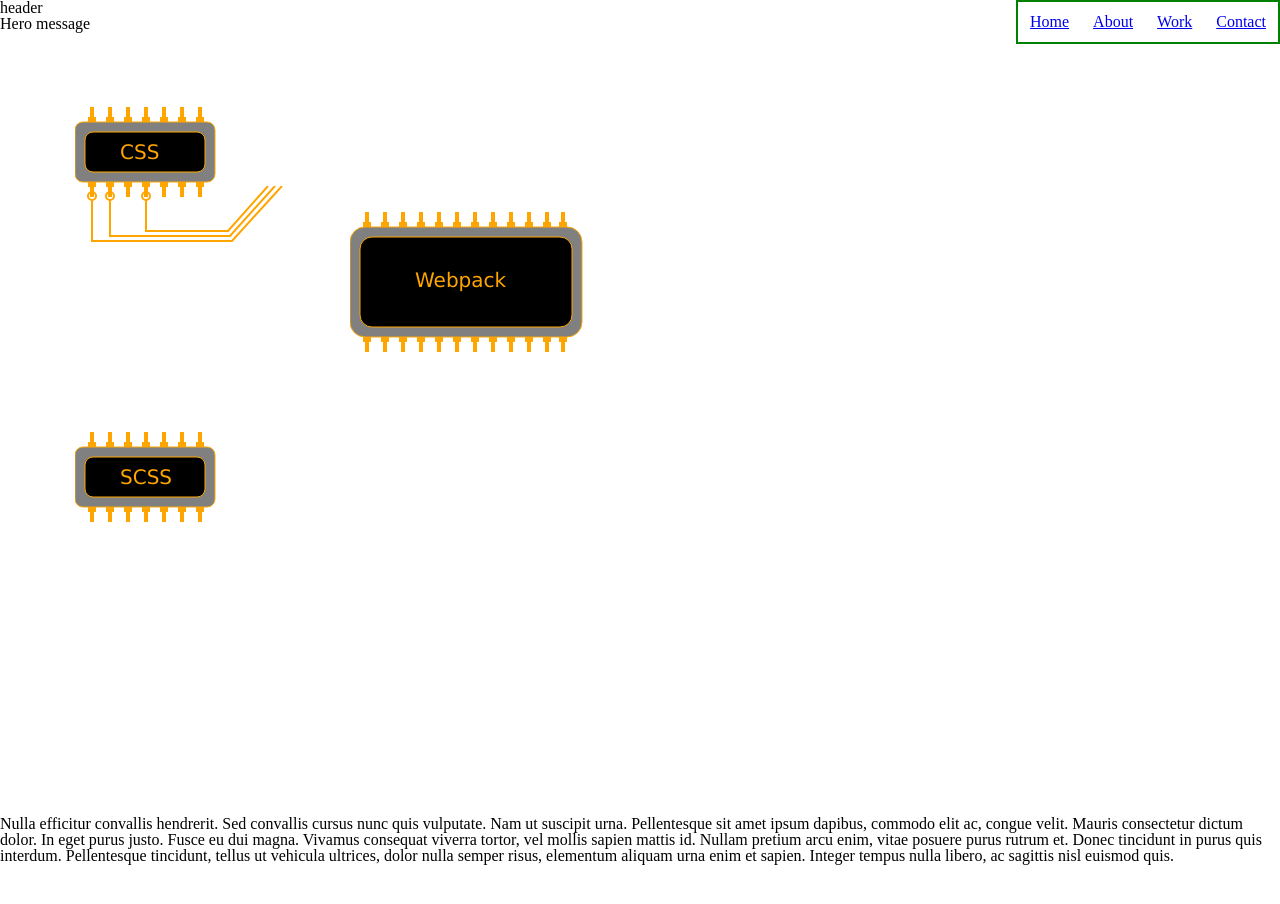
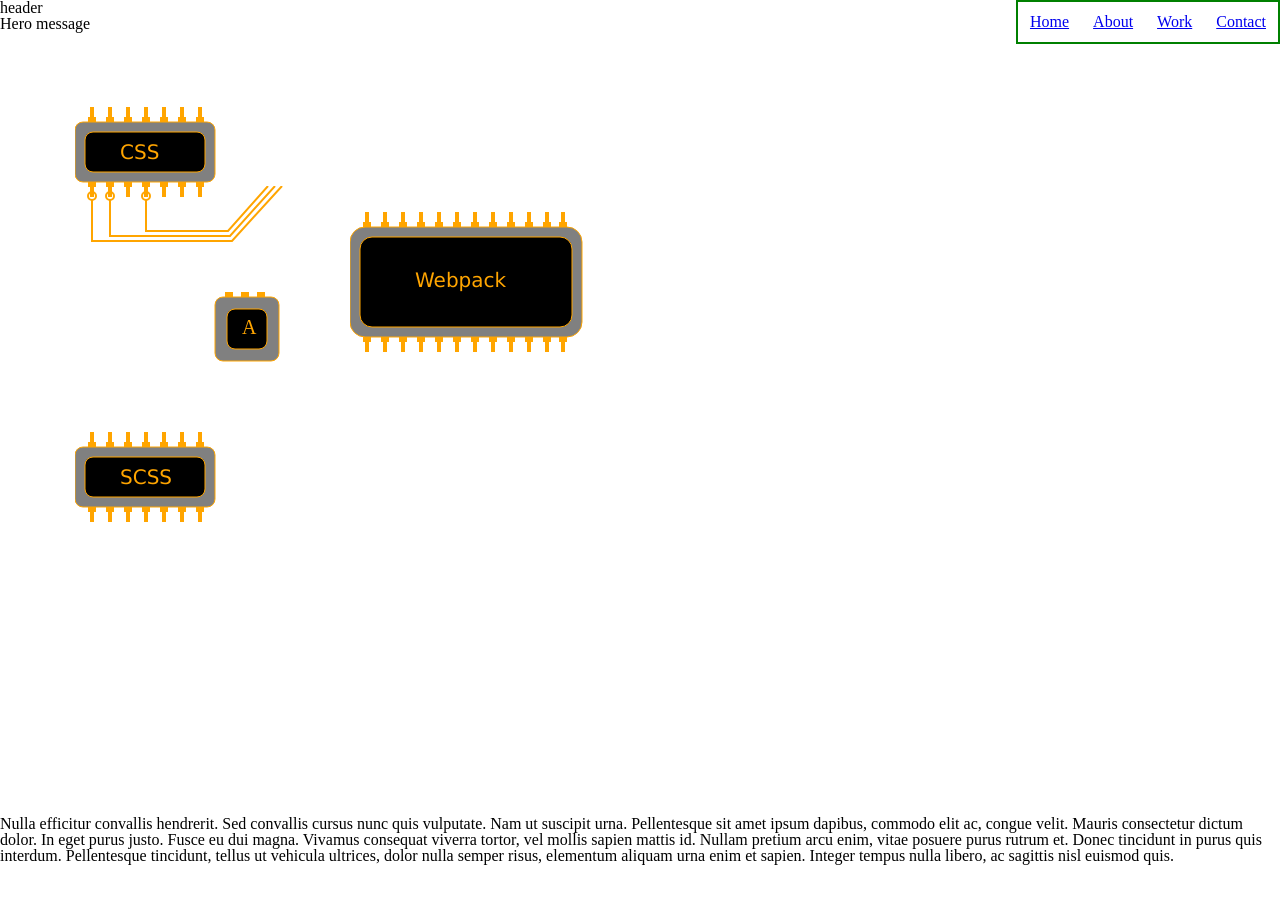
Before and after one commit to horolug/b-card, a website: page app/index.html in a window 1280 px wide. Shown: the top 904 px of the page. Drawn offline with nearby package versions, Linux system fonts and the light colour scheme; files that its build step writes are made by us from their sources.

Commit message:
Repeating SVG elements to be created with help of circuit.js

```diff
--- a/app/index.html
+++ b/app/index.html
@@ -35,7 +35,7 @@
 
       <div class="network">
           <svg version="1.1"
-            id="network"
+            id="circuitBoard"
             class="network-svg"
             baseProfile="full"
             width="800" height="800"
@@ -74,7 +74,7 @@
 
               <svg x="13" y="75">
                <rect x="2" y="5" class="chip_leg_a" width="4" height="10" />
-               <rect y="" class="chip_leg_b" width="8" height="5" />
+               <rect class="chip_leg_b" width="8" height="5" />
 
                <rect x="20" y="5" class="chip_leg_a" width="4" height="10" />
                <rect x="18" class="chip_leg_b" width="8" height="5" />
@@ -145,7 +145,7 @@
 
              <svg x="13" y="75">
               <rect x="2" y="5" class="chip_leg_a" width="4" height="10" />
-              <rect y="" class="chip_leg_b" width="8" height="5" />
+              <rect class="chip_leg_b" width="8" height="5" />
 
               <rect x="20" y="5" class="chip_leg_a" width="4" height="10" />
               <rect x="18" class="chip_leg_b" width="8" height="5" />
@@ -216,7 +216,7 @@
 
              <svg x="13" y="125">
               <rect x="2" y="5" class="chip_leg_a" width="4" height="10" />
-              <rect y="" class="chip_leg_b" width="8" height="5" />
+              <rect class="chip_leg_b" width="8" height="5" />
 
               <rect x="20" y="5" class="chip_leg_a" width="4" height="10" />
               <rect x="18" class="chip_leg_b" width="8" height="5" />
@@ -278,6 +278,7 @@
   </footer>
 
   <!-- <script async="false" src="../js/script.js"></script> -->
+  <script async="false" src="../js/circuit.js"></script>
 </body>
 
 </html>
--- /dev/null
+++ b/js/circuit.js
@@ -0,0 +1,128 @@
+
+function createMicrochip(){
+  // 2 rectangles
+  // 1 line of text
+  // 2 or 4 sets of microchip legs
+  // Width or height should be always dividable by 16
+  const xAxis = 200;
+  const yAxis = 250;
+  const chipWidth = 64;
+  const chipHeight = 64;
+  const sizeDiff = 12;
+  const innerWidth = chipWidth - (sizeDiff*2);
+  const innerHeight = chipHeight - (sizeDiff*2);
+  const radius = 8;
+  const textFontSize = 20;
+  const chipLegSize = 15;
+  const containerWidth = chipWidth+chipLegSize*2;
+  const containerHeight = chipHeight+chipLegSize*2;
+
+  // Fixme - need a robust way of centering thext within the chip
+  const textXaxis = ((chipWidth/2)+textFontSize/2);
+  const textYaxis = ((chipHeight/2)+textFontSize);
+
+  const svgNS = "http://www.w3.org/2000/svg";
+  const svgContainer = document.getElementById("circuitBoard");
+  let chipContainer = document.createElementNS(svgNS,"svg");
+  chipContainer.setAttributeNS(null,"x", xAxis);
+  chipContainer.setAttributeNS(null,"y", yAxis);
+  chipContainer.setAttributeNS(null,"fill", "none");
+  // chipContainer.setAttributeNS(null,"width", containerWidth);
+  // chipContainer.setAttributeNS(null,"height", containerHeight);
+  // chipContainer.setAttributeNS(null,"stroke", "grey");
+
+
+  let outerSection = document.createElementNS(svgNS,"rect");
+  outerSection.setAttributeNS(null,"class","chip");
+  outerSection.setAttributeNS(null,"x", chipLegSize);
+  outerSection.setAttributeNS(null,"y", chipLegSize);
+  outerSection.setAttributeNS(null,"width", chipWidth);
+  outerSection.setAttributeNS(null,"height", chipHeight);
+  outerSection.setAttributeNS(null,"rx", radius);
+
+  let innerSection = document.createElementNS(svgNS,"rect");
+  innerSection.setAttributeNS(null,"class","chip_inside");
+  innerSection.setAttributeNS(null,"x", chipLegSize+sizeDiff);
+  innerSection.setAttributeNS(null,"y", chipLegSize+sizeDiff);
+  innerSection.setAttributeNS(null,"width", innerWidth);
+  innerSection.setAttributeNS(null,"height", innerHeight);
+  innerSection.setAttributeNS(null,"rx", radius);
+
+  let chipText = document.createElementNS(svgNS,"text");
+  chipText.setAttributeNS(null,"class","chip_text");
+  chipText.setAttributeNS(null,"x", textXaxis);
+  chipText.setAttributeNS(null,"y", textYaxis);
+  chipText.setAttributeNS(null,"font-size", textFontSize);
+  chipText.setAttributeNS(null,"fill", "orange");
+  chipText.textContent = "A";
+  // font-size="20" fill="orange"
+
+
+
+  chipContainer.appendChild(outerSection);
+  chipContainer.appendChild(innerSection);
+  chipContainer.appendChild(chipText);
+
+  chipLegs( chipContainer, chipWidth, chipHeight );
+
+  svgContainer.appendChild(chipContainer);
+}
+
+function chipLegs( chipContainer, chipWidth ){
+  // <rect x="92" class="chip_leg_a" width="4" height="10" />
+  // <rect x="90" y="10" class="chip_leg_b" width="8" height="5" />
+  // possible 4 types of chip legs
+  // only 2 types are mandatory up+down or left+right
+
+  const xAxis = 25;
+  const yAxis = 0;
+  const legBaseWidth = 8;
+  const legBaseHeigth = 5;
+  const legTipWidth = 4;
+  const legTipHeight = 10;
+  const legCount = (chipWidth / (legBaseWidth * 2)) - 1;
+  let legY = 10;
+  let legX = 0;
+
+  const svgNS = "http://www.w3.org/2000/svg";
+  let chipLegsContainer =  document.createElementNS(svgNS,"svg");
+  chipLegsContainer.setAttributeNS(null,"x", xAxis);
+  chipLegsContainer.setAttributeNS(null,"y", yAxis);
+
+  const svgContainer = document.getElementById("circuitBoard");
+
+  let legBase = document.createElementNS(svgNS,"rect");
+  legBase.setAttributeNS(null,"class","chip_leg_a");
+  legBase.setAttributeNS(null,"x", 10);
+  legBase.setAttributeNS(null,"y", 10);
+  legBase.setAttributeNS(null,"width", legBaseWidth);
+  legBase.setAttributeNS(null,"height", legBaseHeigth);
+
+
+  for ( let i=0; i < legCount; i++ ){
+    legX = (legBaseWidth*2)*i;
+    let legBase = document.createElementNS(svgNS,"rect");
+    legBase.setAttributeNS(null,"class","chip_leg_a");
+    legBase.setAttributeNS(null,"x", legX);
+    legBase.setAttributeNS(null,"y", legY);
+    legBase.setAttributeNS(null,"width", legBaseWidth);
+    legBase.setAttributeNS(null,"height", legBaseHeigth);
+    chipLegsContainer.appendChild(legBase);
+  }
+
+
+
+  chipContainer.appendChild(chipLegsContainer);
+}
+
+function drawCircuit( options ){
+  console.log("drawCircuit was called");
+  createMicrochip();
+}
+
+
+drawCircuit(
+  {
+    "option": "foo"
+  }
+);
```
